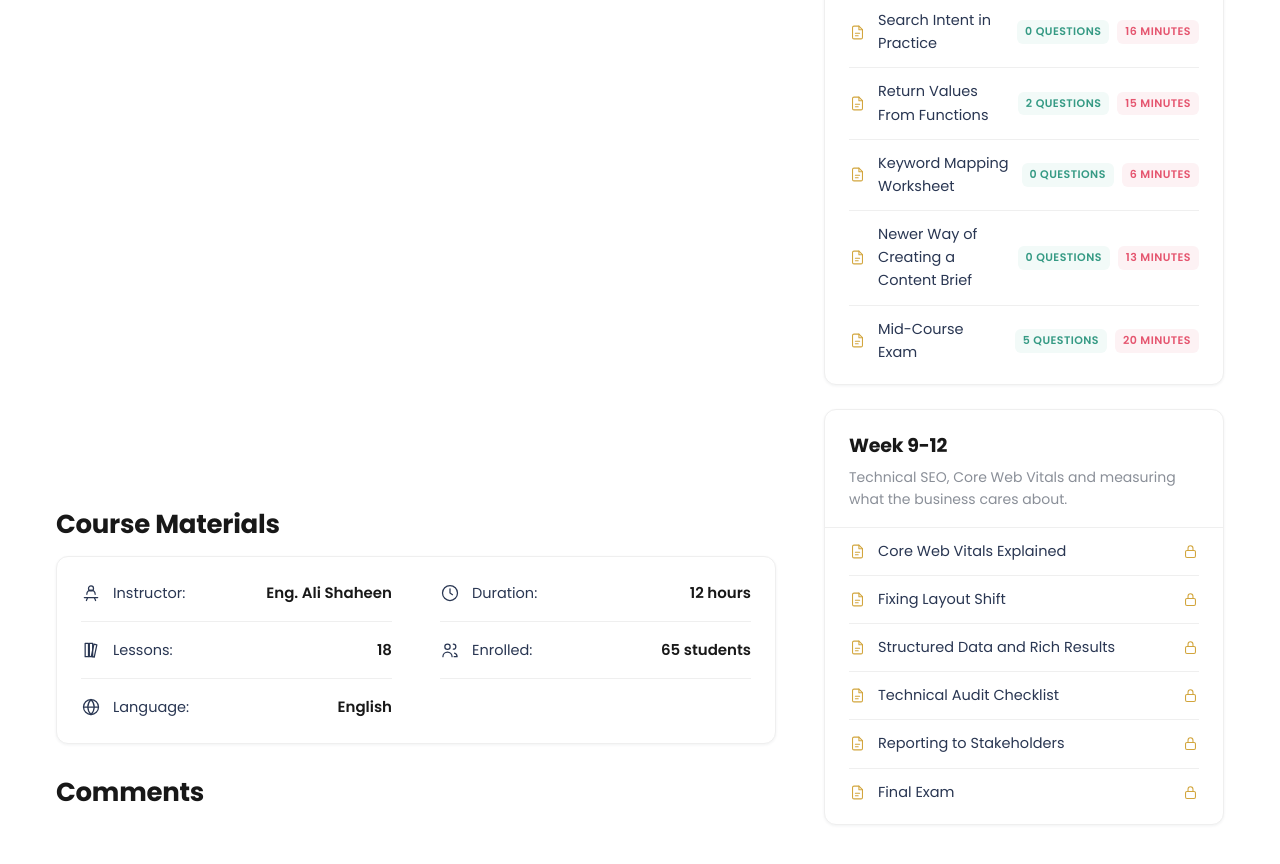
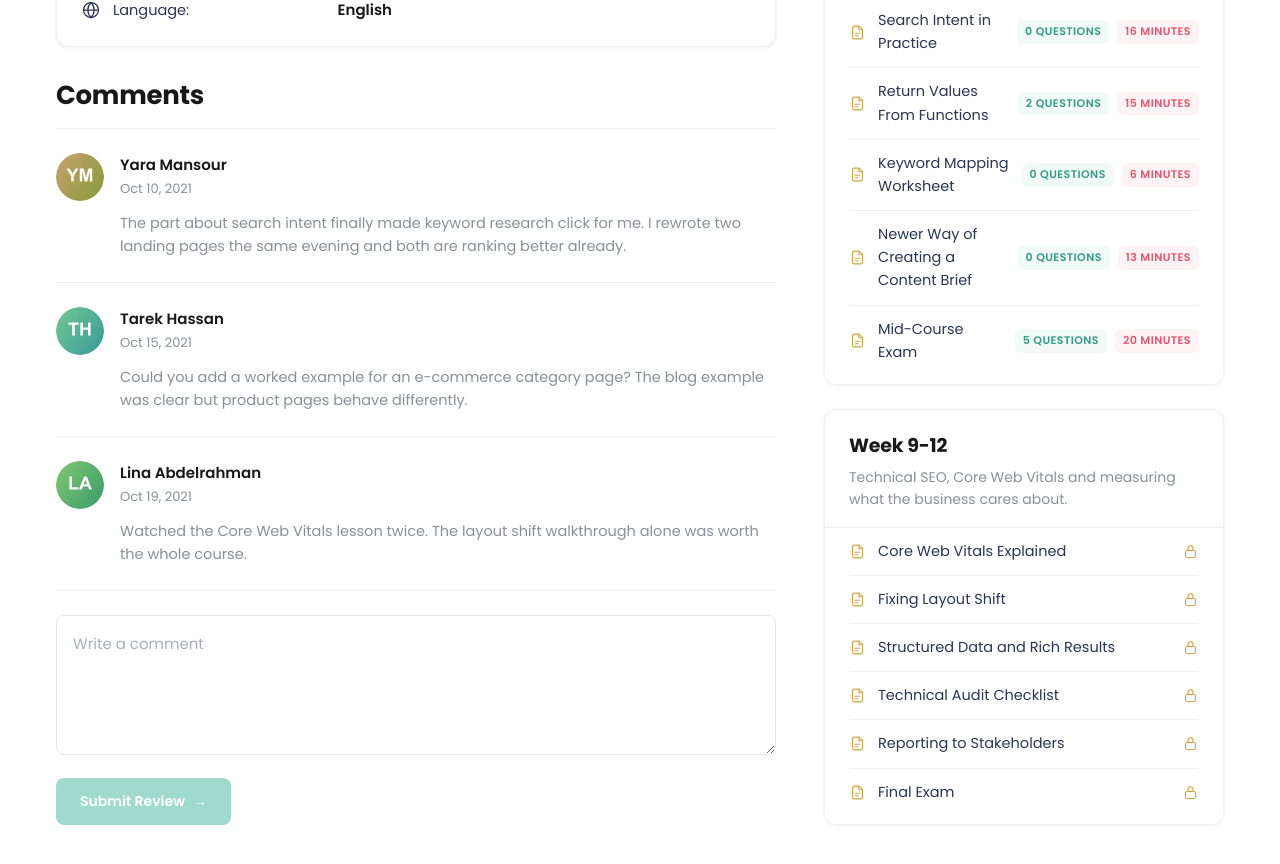
Before and after one commit to zikaloai71/course-player, a Next.js app: page /courses/starting-seo-as-your-home in a window 1280 px wide. Shown: the part 1060-1924 px from the top of the page. Built offline with nearby package versions, Linux system fonts and the light colour scheme.

Commit message:
feat: comments section

```diff
--- a/src/app/courses/[slug]/page.tsx
+++ b/src/app/courses/[slug]/page.tsx
@@ -5,7 +5,8 @@
 import { CourseMaterials } from "@/components/course/CourseMaterials";
 import { Curriculum } from "@/components/curriculum/Curriculum";
 import { ProgressBar } from "@/components/ui/ProgressBar";
-import { getCourse, getCourses, getLesson } from "@/lib/data";
+import { CommentSection } from "@/components/comments/CommentSection";
+import { getComments, getCourse, getCourses, getLesson } from "@/lib/data";
 import { courseProgress, nextLesson } from "@/lib/progress";
 import styles from "./page.module.css";
 
@@ -98,6 +99,7 @@
           <h2 id="comments-heading" className={styles.heading}>
             Comments
           </h2>
+          <CommentSection courseSlug={course.slug} comments={getComments(course.slug)} />
         </section>
       </main>
     </>
--- /dev/null
+++ b/src/components/comments/CommentForm.module.css
@@ -0,0 +1,39 @@
+.form {
+  margin-top: var(--s-5);
+}
+
+.field {
+  width: 100%;
+  min-height: 140px;
+  padding: var(--s-4);
+  border: 1px solid var(--line-strong);
+  border-radius: var(--r-md);
+  background: var(--card);
+  resize: vertical;
+}
+
+.field::placeholder {
+  color: var(--muted-light);
+}
+
+.submit {
+  display: inline-flex;
+  align-items: center;
+  gap: var(--s-2);
+  margin-top: var(--s-4);
+  padding: var(--s-3) var(--s-5);
+  border-radius: var(--r-md);
+  background: var(--green);
+  color: #fff;
+  font-size: 14px;
+  font-weight: 600;
+}
+
+.submit:hover:enabled {
+  background: var(--green-dark);
+}
+
+.submit:disabled {
+  opacity: 0.5;
+  cursor: not-allowed;
+}
--- /dev/null
+++ b/src/components/comments/CommentForm.tsx
@@ -0,0 +1,35 @@
+"use client";
+
+import { useState } from "react";
+import styles from "./CommentForm.module.css";
+
+export function CommentForm({ onAdd }: { onAdd: (text: string) => void }) {
+  const [text, setText] = useState("");
+  const empty = text.trim() === "";
+
+  return (
+    <form
+      className={styles.form}
+      onSubmit={(e) => {
+        e.preventDefault();
+        if (empty) return;
+        onAdd(text.trim());
+        setText("");
+      }}
+    >
+      <label className="visually-hidden" htmlFor="comment-text">
+        Write a comment
+      </label>
+      <textarea
+        id="comment-text"
+        className={styles.field}
+        placeholder="Write a comment"
+        value={text}
+        onChange={(e) => setText(e.target.value)}
+      />
+      <button type="submit" className={styles.submit} disabled={empty}>
+        Submit Review <span aria-hidden="true">→</span>
+      </button>
+    </form>
+  );
+}
--- /dev/null
+++ b/src/components/comments/CommentItem.module.css
@@ -0,0 +1,31 @@
+.item {
+  display: grid;
+  grid-template-columns: auto minmax(0, 1fr);
+  gap: var(--s-4);
+  padding-block: var(--s-5);
+  border-bottom: 1px solid var(--line);
+}
+
+.avatar {
+  width: 48px;
+  height: 48px;
+  border-radius: 50%;
+  object-fit: cover;
+}
+
+.author {
+  font-size: 15px;
+  font-weight: 600;
+}
+
+.date {
+  margin-top: 2px;
+  color: var(--muted);
+  font-size: 13px;
+}
+
+.text {
+  margin-top: var(--s-3);
+  color: var(--muted);
+  font-size: 14.5px;
+}
--- /dev/null
+++ b/src/components/comments/CommentItem.tsx
@@ -0,0 +1,32 @@
+import Image from "next/image";
+import type { Comment } from "@/types/course";
+import styles from "./CommentItem.module.css";
+
+/** UTC so the server and the browser format the same day. */
+const DATE = new Intl.DateTimeFormat("en-US", {
+  month: "short",
+  day: "numeric",
+  year: "numeric",
+  timeZone: "UTC",
+});
+
+export function CommentItem({ comment }: { comment: Comment }) {
+  return (
+    <li className={styles.item}>
+      <Image
+        className={styles.avatar}
+        src={comment.avatar}
+        alt=""
+        width={48}
+        height={48}
+      />
+      <div>
+        <p className={styles.author}>{comment.author}</p>
+        <p className={styles.date}>
+          <time dateTime={comment.date}>{DATE.format(new Date(comment.date))}</time>
+        </p>
+        <p className={styles.text}>{comment.text}</p>
+      </div>
+    </li>
+  );
+}
--- /dev/null
+++ b/src/components/comments/CommentSection.module.css
@@ -0,0 +1,3 @@
+.list {
+  border-top: 1px solid var(--line);
+}
--- /dev/null
+++ b/src/components/comments/CommentSection.tsx
@@ -0,0 +1,44 @@
+"use client";
+
+import { useState } from "react";
+import type { Comment } from "@/types/course";
+import { CommentItem } from "./CommentItem";
+import { CommentForm } from "./CommentForm";
+import styles from "./CommentSection.module.css";
+
+export function CommentSection({
+  courseSlug,
+  comments,
+}: {
+  courseSlug: string;
+  comments: Comment[];
+}) {
+  const [list, setList] = useState(comments);
+
+  // New comments live in this page view only: there is no backend to post to.
+  function add(text: string) {
+    setList((current) => [
+      {
+        id: `local-${Date.now()}`,
+        courseSlug,
+        author: "You",
+        avatar: "/images/avatars/a6.webp",
+        // en-CA gives YYYY-MM-DD for the local day, not the UTC one.
+        date: new Date().toLocaleDateString("en-CA"),
+        text,
+      },
+      ...current,
+    ]);
+  }
+
+  return (
+    <>
+      <ul className={styles.list}>
+        {list.map((comment) => (
+          <CommentItem key={comment.id} comment={comment} />
+        ))}
+      </ul>
+      <CommentForm onAdd={add} />
+    </>
+  );
+}
```
